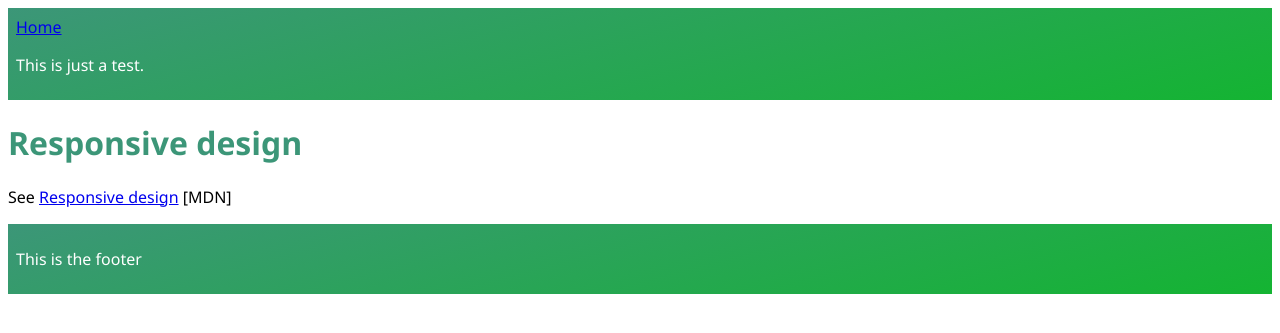
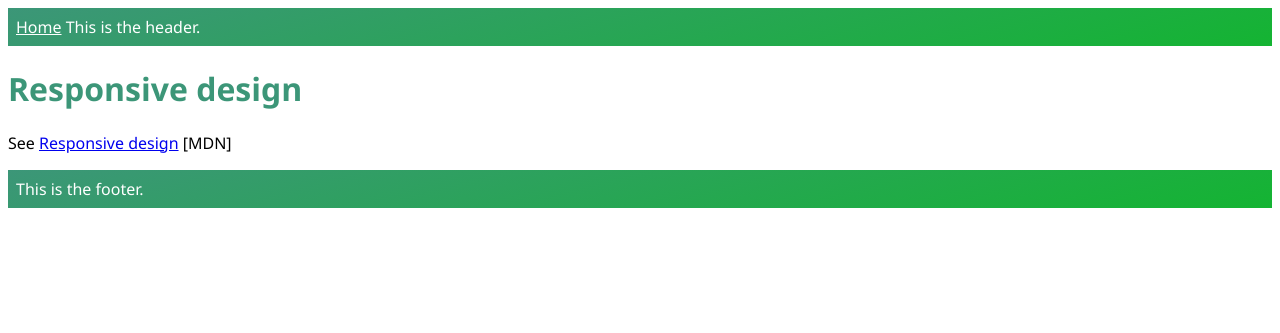
Before and after one commit to MetaP/learn-web-development, a Jekyll site: the page built from docs/content/responsive-design.md, in a window 1280 px wide. Shown: the top 333 px of the page. Built offline with Jekyll 4.4.1, drawn with Linux system fonts in a browser that asks for light colours; our own code applies the rules of GitHub Pages for plain Markdown files.

Commit message:
header/footer modified

```diff
--- a/docs/_layouts/page.html
+++ b/docs/_layouts/page.html
@@ -4,11 +4,11 @@ layout: base
 
     <header>
       <a href="{{ page.home-url | default: "../" }}">Home</a>
-      <p>This is just a test.</p>
+      This is the header.
     </header>
     <main class="page-content" aria-label="Content">
       {{ content }}
     </main>
     <footer>
-      <p>This is the footer</p>
+      This is the footer.
     </footer>
--- a/docs/assets/css/metap.scss
+++ b/docs/assets/css/metap.scss
@@ -21,6 +21,10 @@ header {
     background: $header-background;
     color: $header-color-text;
     padding: $spacing-unit;
+
+    a {
+        color: $header-color-text;
+    }
 }
 
 footer {
```
